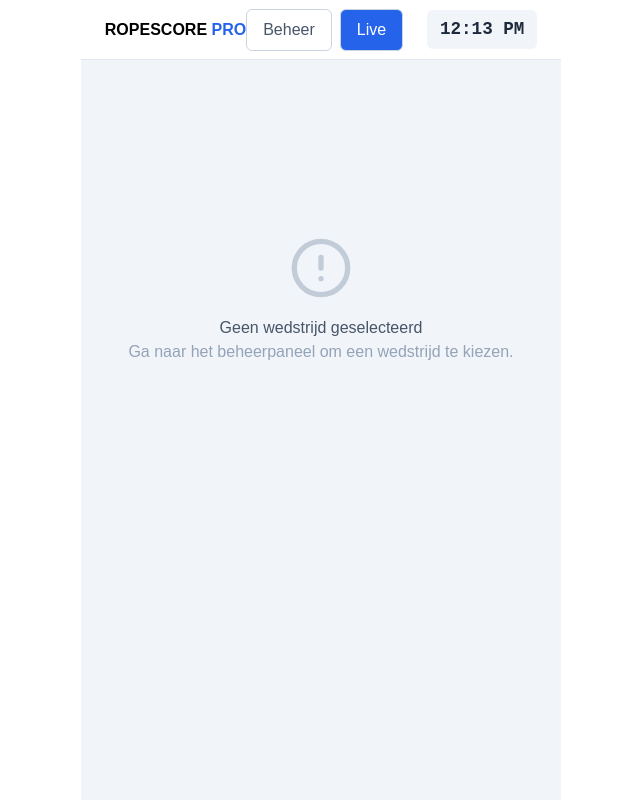
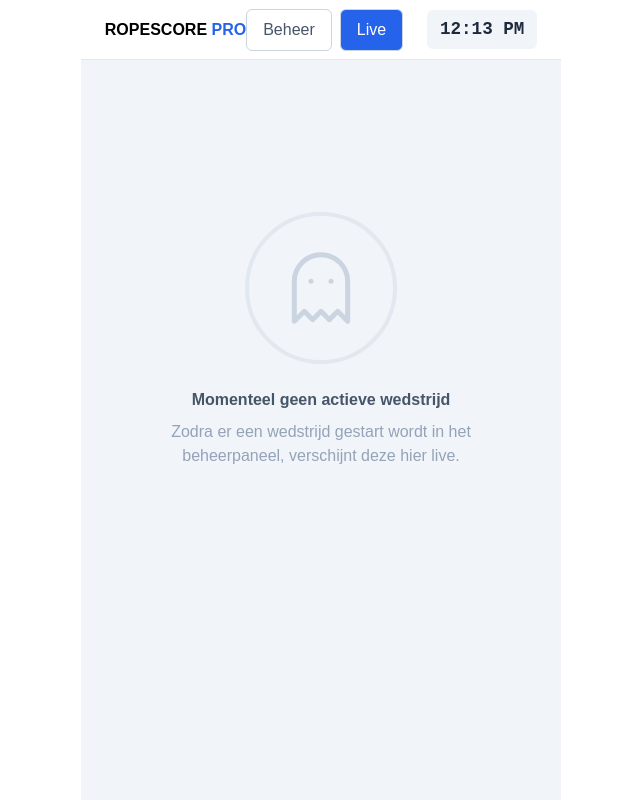
Before and after one commit to tomdemilliano/RopskippingCompetition, a React (Vite) app: page / in a window 1280 px wide. Both pictures are taken after a click on the button "Live". Shown: the whole page, without its empty margins (319-959 px from the left). Built offline with nearby package versions, Linux system fonts and the light colour scheme.

Commit message:
enkel gestartte wedstrijd tonen

```diff
--- a/src/components/LiveView.jsx
+++ b/src/components/LiveView.jsx
@@ -1,12 +1,12 @@
 import React from 'react';
 import {
-  ChevronLeft, ChevronRight, CheckCircle, Check, Flag, Mic2, FastForward, AlertCircle, PlayCircle
+  ChevronLeft, ChevronRight, CheckCircle, Check, Flag, Mic2, FastForward, Ghost
 } from 'lucide-react';
 import { isFreestyleType } from '../constants';
 import { styles } from '../styles';
 
 const LiveView = ({
-  selectedComp,
+  selectedComp, // We gebruiken deze enkel als fallback of referentie
   activeEvent,
   setActiveEvent,
   activeReeks,
@@ -21,26 +21,34 @@ const LiveView = ({
   handleFinishReeks,
   sortedEvents
 }) => {
-  // 1. Check of er een wedstrijd is geselecteerd
-  if (!selectedComp) {
+
+  // Controleer of de huidige geselecteerde wedstrijd actief is.
+  // Indien niet, tonen we de "Geen actieve wedstrijd" view.
+  if (!selectedComp || selectedComp.status !== 'bezig') {
     return (
-      <div style={{ display: 'flex', flexDirection: 'column', alignItems: 'center', justifyContent: 'center', height: '60vh', color: '#94a3b8', textAlign: 'center' }}>
-        <AlertCircle size={64} style={{ marginBottom: '1rem', opacity: 0.5 }} />
-        <h2 style={{ margin: 0, color: '#475569' }}>Geen wedstrijd geselecteerd</h2>
-        <p>Ga naar het beheerpaneel om een wedstrijd te kiezen.</p>
-      </div>
-    );
-  }
-
-  // 2. Check of de geselecteerde wedstrijd wel 'bezig' is
-  if (selectedComp.status !== 'bezig') {
-    return (
-      <div style={{ display: 'flex', flexDirection: 'column', alignItems: 'center', justifyContent: 'center', height: '60vh', color: '#94a3b8', textAlign: 'center' }}>
-        <PlayCircle size={64} style={{ marginBottom: '1rem', color: '#2563eb', opacity: 0.8 }} />
-        <h2 style={{ margin: 0, color: '#1e293b' }}>Wedstrijd staat niet live</h2>
-        <p style={{ maxWidth: '400px', marginTop: '0.5rem' }}>
-          De wedstrijd <strong>"{selectedComp.name}"</strong> is momenteel niet actief.
-          Start de wedstrijd in het beheerpaneel om de live-weergave te gebruiken.
+      <div style={{
+        display: 'flex',
+        flexDirection: 'column',
+        alignItems: 'center',
+        justifyContent: 'center',
+        height: '70vh',
+        color: '#94a3b8',
+        textAlign: 'center'
+      }}>
+        <div style={{
+          background: '#f1f5f9',
+          padding: '2rem',
+          borderRadius: '50%',
+          marginBottom: '1.5rem',
+          border: '4px solid #e2e8f0'
+        }}>
+          <Ghost size={80} color="#cbd5e1" strokeWidth={1.5} />
+        </div>
+        <h2 style={{ color: '#475569', marginBottom: '0.5rem', fontWeight: 800 }}>
+          Momenteel geen actieve wedstrijd
+        </h2>
+        <p style={{ maxWidth: '300px', lineHeight: '1.5' }}>
+          Zodra er een wedstrijd gestart wordt in het beheerpaneel, verschijnt deze hier live.
         </p>
       </div>
     );
```
